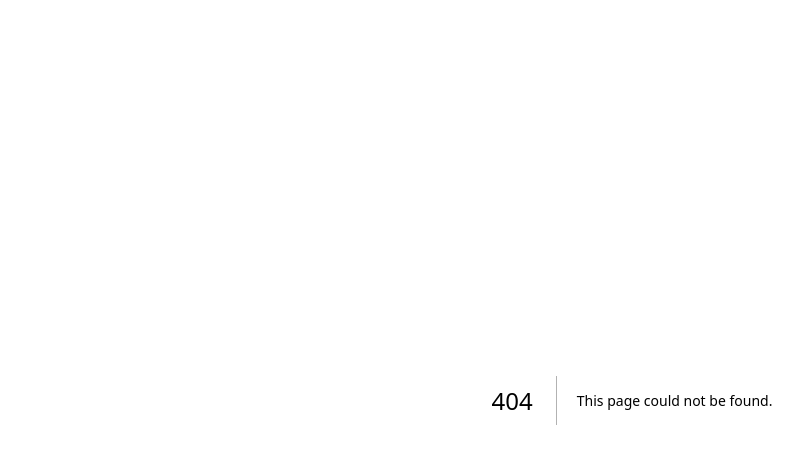
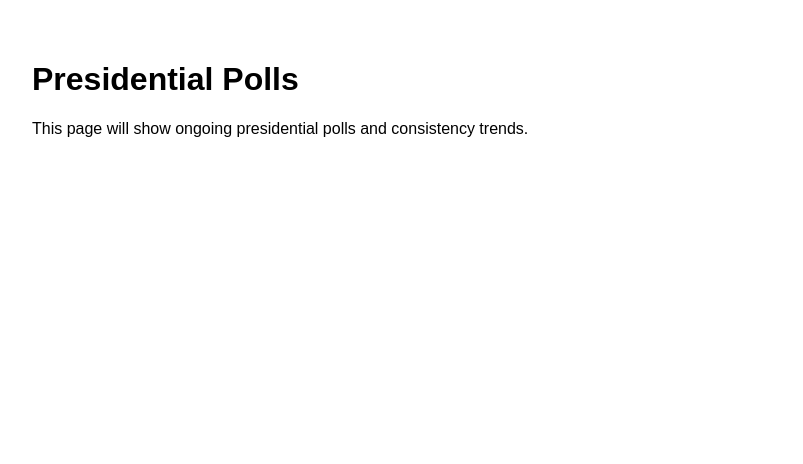
Before and after one commit to Ourwillxyz/Ourwill, a Next.js app: page /presidential in a window 1280 px wide. Before the commit this address had no page. Shown: the top 464 px of the page, without its empty margins (8-811 px from the left). Built offline with nearby package versions, Linux system fonts and the light colour scheme.

Commit message:
Create presidential.js

```diff
--- /dev/null
+++ b/pages/presidential.js
@@ -0,0 +1,8 @@
+export default function Presidential() {
+  return (
+    <div style={{ padding: '2rem', fontFamily: 'Arial, sans-serif' }}>
+      <h1>Presidential Polls</h1>
+      <p>This page will show ongoing presidential polls and consistency trends.</p>
+    </div>
+  );
+}
```
